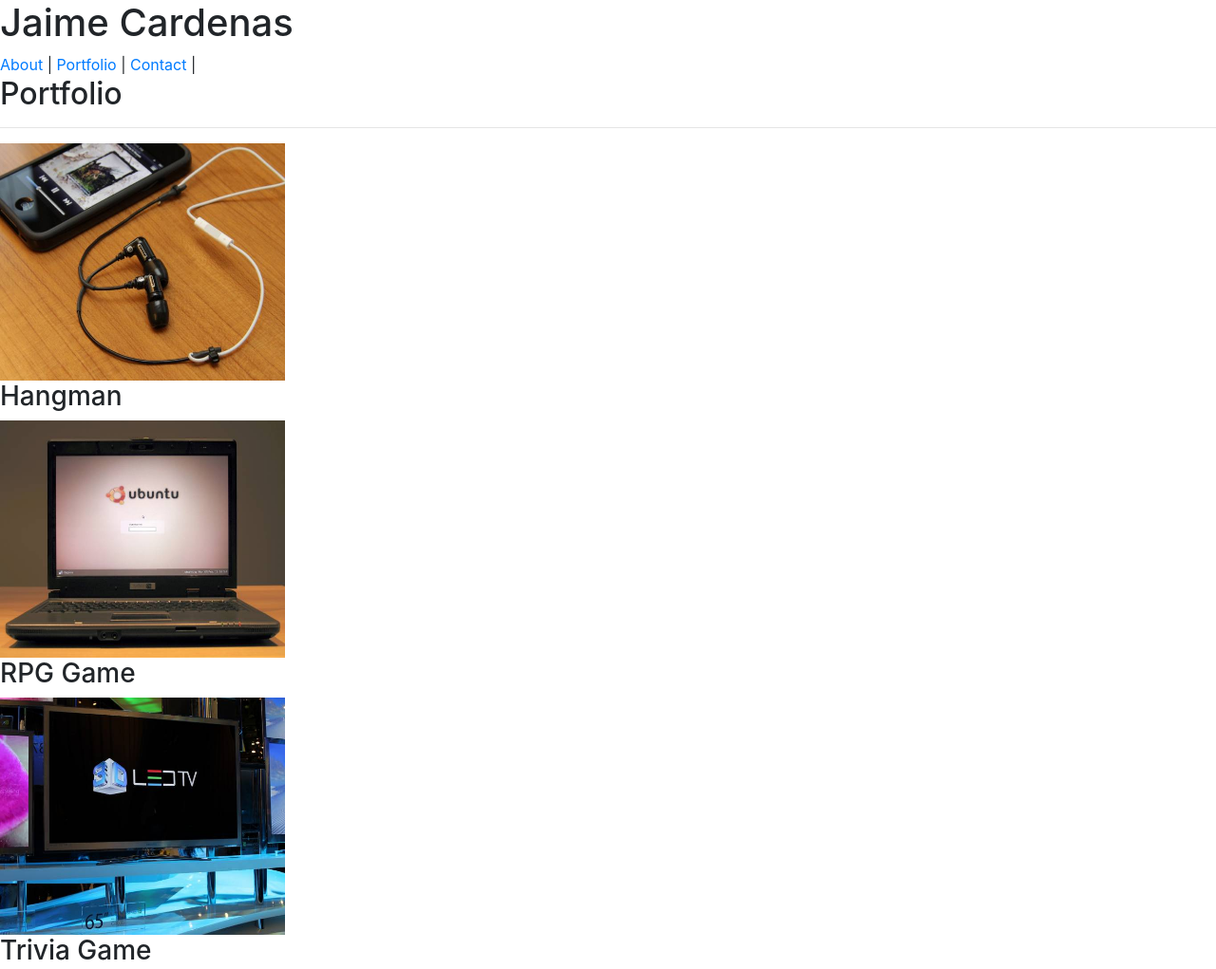
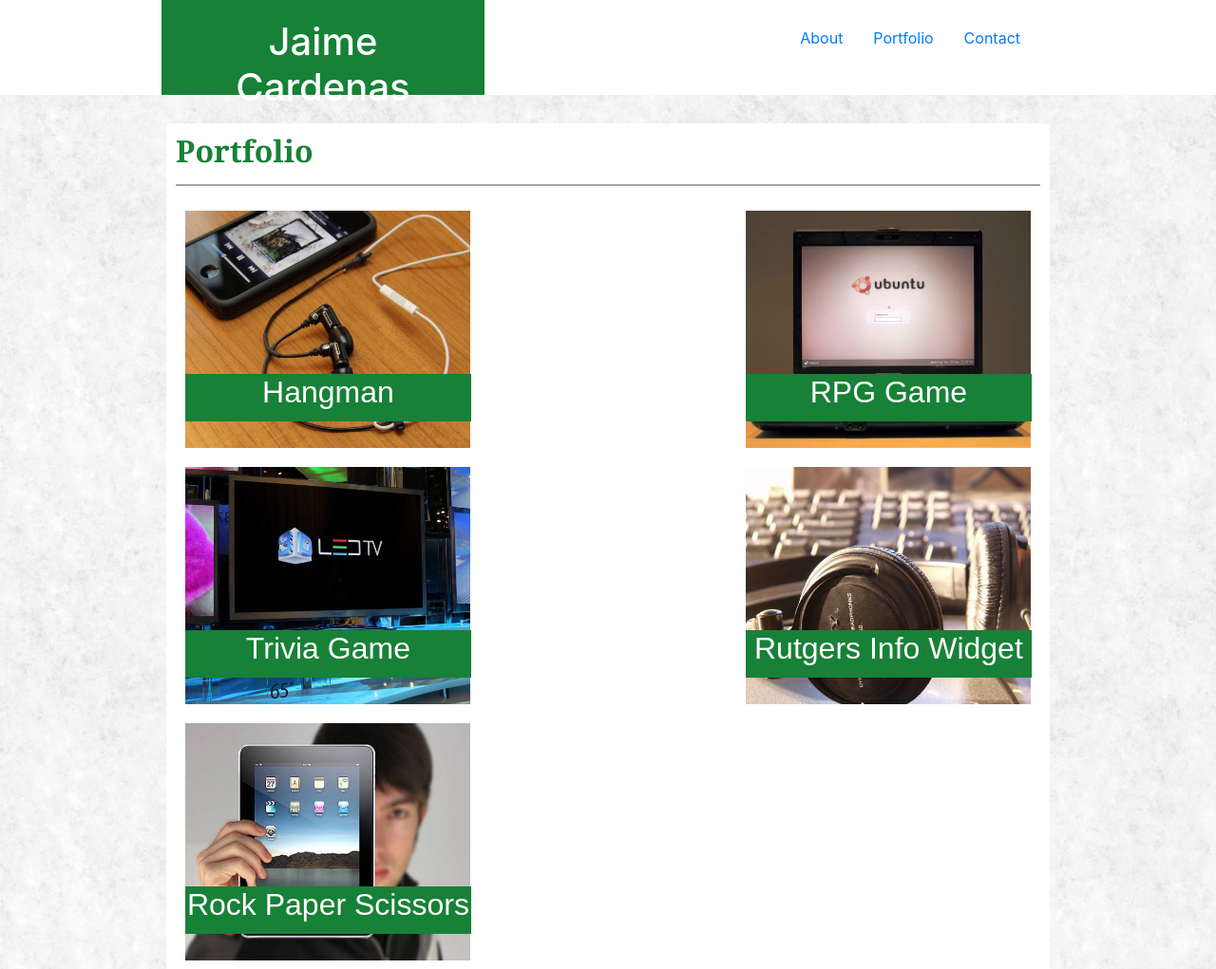
Before and after one commit to jcardenas0917/Bootstrap-Portfolio, a plain HTML site: page portfolio.html in a window 1280 px wide. Shown: the top 1021 px of the page at 95% size. Drawn offline with nearby package versions, Linux system fonts and the light colour scheme.

Commit message:
fixed all margins and pages, reduce the amount of CSS 3:41 6/14

```diff
--- a/assets/css/styles.css
+++ b/assets/css/styles.css
@@ -9,35 +9,50 @@ body {
     margin:0;
     padding:0;
 }
+.header{
+  background-color: white;
+  width: 100%;
+  height: 100px;
+  padding: 0px;
+  margin:0;
+}
 
 .header-container{
   position: relative;
   background-color:white;
   width: 100%;
-  height: 10%;
-  padding:0px 300px;
+  margin:auto;
+  max-width: 1000px;
+  height: 100%;
+  padding:0px 30px;
 }
 .myname{
-  position: relative;
   float: left;
-  background-color: #4aaaa5;
+  background-color: #178137;
   text-align: center;
   color:white;
   width: 340px;
   height: 100%;
 }
+h1{
+  padding: 20px;
+}
 .nav{
   padding: 10px;
   float: right;
 }
+
 .container{
-  min-height: 100vh;
+  min-height: 120vh;
   width:100%;
   max-width: 960px;
   display: block;
   margin: auto;
 }
 .jumbotron{
+  overflow: auto;
+  position: relative;
+  min-height: 100%;
   max-width: 960px;
   margin: 0 auto;
   margin-top: 30px;
@@ -46,19 +61,22 @@ body {
   line-height: 2;
   font-family: Arial, Helvetica, sans-serif;
   padding: 10px;
+
 }
 #bio-img{
   float: left;
   padding:20px;
 }
 h2{
-  color:#4aaaa5;
+  color:#178137;
   font-weight: bold;
   font-family: Georgia, 'Times New Roman', Times, serif;
 }
 hr.top{
   border: 1px solid rgb(165, 164, 164);
 }
+
+
 @media screen and (max-width: 920px) {
    .header-container {
      padding: 0px 0px;
@@ -69,9 +87,13 @@ hr.top{
     height: 50%;
      float: none;
    }
+   .jumbotron{
+    margin-top: 100px;
+   }
    .nav{
      width: 100%;
      float: none;
+     margin-right: 100px;
    }
  }
  @media screen and (max-width: 450px) {
@@ -82,11 +104,127 @@ hr.top{
   }
  }
 
+ .hangman{
+  position:relative;
+  float: left;
+  padding:10px 10px;
+
+}
+#hangman{
+  position: absolute;
+  width: 94%;
+  background-color: #178137;
+  bottom: 30px;
+  height: 50px;
+  text-align: center;
+  font-size: xx-large;
+  color: white;
+  }
+  #hangman:hover{
+    color:#1da0d4;
+  }
+
+.rpg{
+  position: relative;
+  float: right;
+  padding:10px 10px;
+}
+#rpg{
+  position: absolute;
+  width: 94%;
+  background-color: #178137;
+  bottom: 30px;
+  height: 50px;
+  text-align: center;
+  font-size: xx-large;
+  color: white;
+  }
+  #rpg:hover{
+    color:#1da0d4;
+  }
+.trivia{
+  position:relative;
+  float: left;
+  padding:10px 10px;
+}
+#trivia{
+  position: absolute;
+  width: 94%;
+  background-color: #178137;
+  bottom: 30px;
+  height: 50px;
+  text-align: center;
+  font-size: xx-large;
+  color: white;
+  }
+  #trivia:hover{
+    color:#1da0d4;
+  }
+
+.rutgers{
+  position: relative;
+  float:right;
+  padding:10px 10px;
+}
+#rutgers{
+  position: absolute;
+  width: 94%;
+  background-color: #178137;
+  bottom: 30px;
+  height: 50px;
+  text-align: center;
+  font-size: xx-large;
+  color: white;
+  }
+  #rutgers:hover{
+    color:#1da0d4;
+  }
+  .rock{
+    position: relative;
+    float:left;
+    padding:10px 10px;
+  }
+  #rock{
+    position: absolute;
+    width: 94%;
+    background-color: #178137;
+    bottom: 30px;
+    height: 50px;
+    text-align: center;
+    font-size: xx-large;
+    color: white;
+    }
+    #rock:hover{
+      color:#1da0d4;
+    }
+
+    @media screen and (max-width: 768px){
+
+      .container-portfolio{
+        height:1500px
+      }
+
+
+    .rpg{
+
+      float: left;
+
+    }
+
+    .rutgers{
+
+      float: left;
+
+    }
+  }
+
  #footer {
+  clear: both;
   background-color: rgb(136, 130, 130);
-  border-top: 7px solid #4aaaa5;
+  border-top: 7px solid #178137;
   bottom: 0;
   width: 100%;
   height: 60px;
   text-align: center;
+
 }
--- a/portfolio.html
+++ b/portfolio.html
@@ -3,6 +3,7 @@
 <head>
     <!-- <link rel="stylesheet" type="text/css" href=".\assets\css\styles.css"> -->
     <link rel="stylesheet" href="https://stackpath.bootstrapcdn.com/bootstrap/4.3.1/css/bootstrap.min.css" integrity="sha384-ggOyR0iXCbMQv3Xipma34MD+dH/1fQ784/j6cY/iJTQUOhcWr7x9JvoRxT2MZw1T" crossorigin="anonymous">
+    <link rel="stylesheet" type="text/css" href=".\assets\css\styles.css">
 
     <meta charset="UTF-8">
     <meta name="viewport" content="width=device-width, initial-scale=1.0">
@@ -12,29 +13,32 @@
 
 
 <body>
-       <!--My Name on top of the page-->
-<div class="header">
+      <!-- Header and navigation menu -->
+       <div class ="header">
         <div class="header-container">
-        <div class="myname">
-            <h1>Jaime Cardenas</h1>
-        </div>
-        <!--Navigation Menu-->
-        <div class="navigation">
-            <nav>
-                <a href="./index.html">About</a> |
-                <a href="./portfolio.html">Portfolio</a> |
-                <a href="./contact.html">Contact</a> |
-            </nav>
-        </div>
-        </div>
+            <div class = "myname">
+               <h1>Jaime Cardenas</h1>
+            </div>
+        <div class="nav">
+            <ul class="nav justify-content-end">
+                <li class="nav-item">
+                 <a class="nav-link active" href="./index.html">About</a>
+                </li>
+                <li class="nav-item">
+                 <a class="nav-link" href="./portfolio.html">Portfolio</a>
+               </li>
+                <li class="nav-item">
+                 <a class="nav-link" href="./contact.html">Contact</a>
+               </li>
+              </ul>
+          </div>
+      </div>
     </div>
-<div class="container-portfolio">
-
-    <div class="portfolio">
-            <!--Full information about me including profile image-->
+    <!-- Images and full portfolio -->
+    <div class="container">
+        <div class="jumbotron">
             <h2>Portfolio</h2>
             <hr class="top">
-            <!--Portfolio Images and titles-->
 
             <div class="hangman">
                 <img src = "assets/images/iphone.jpg" alt= "iphone"height="250" width="300">
```
Also changed, not shown: contact.html (+35 -27 lines), index.html (+8 -2 lines).
